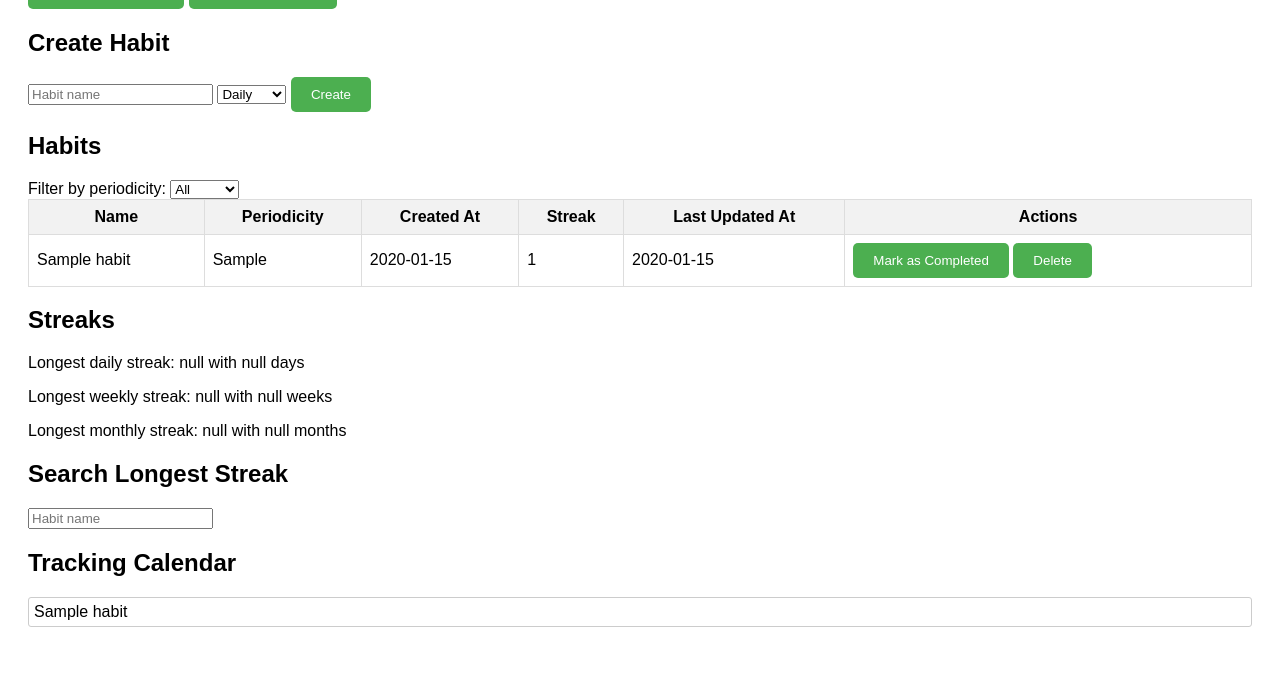
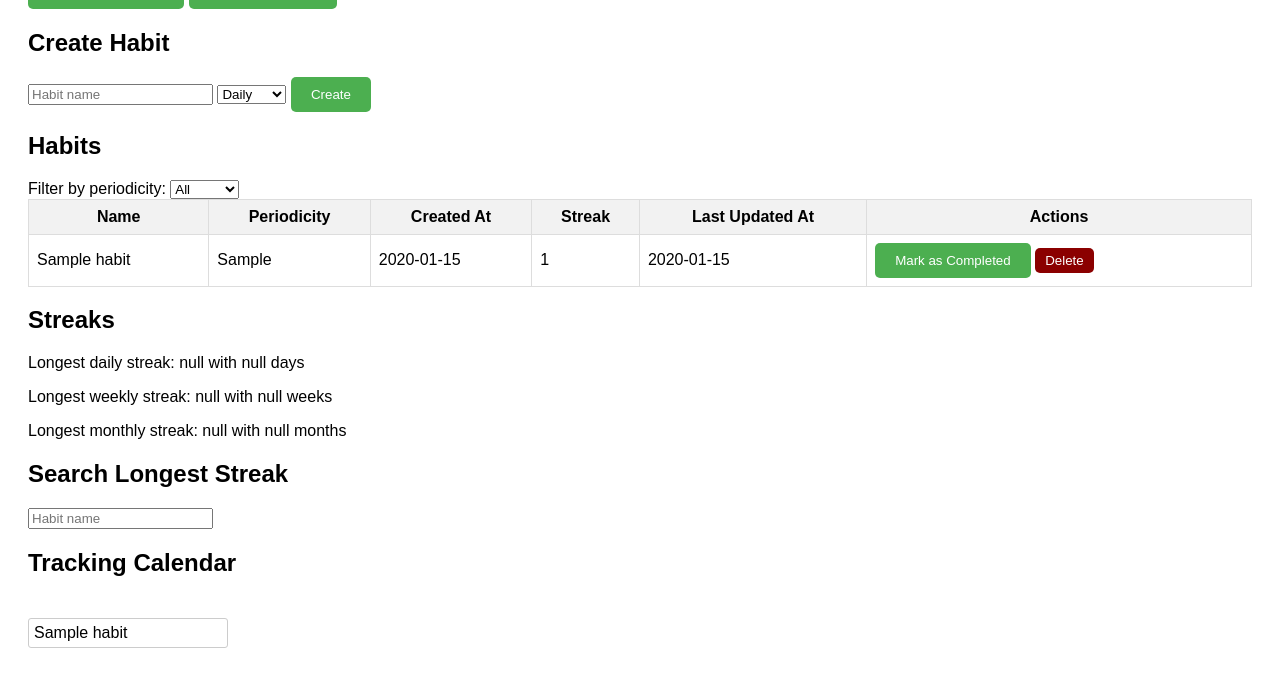
Before and after one commit to barroca8/Habit-Tracker-Web-App, a Flask app: page / in a window 1280 px wide. Shown: the part 134-831 px from the top of the page. Before the commit the page ends 761 px from the top, so only its background shows below. Run offline with Flask 3, Linux system fonts and the light colour scheme; tables that the repository leaves empty hold one stand-in row (values such as "Sample post"); data that the repository does not hold is empty.

Commit message:
tracking-calendar-side-to-side-and-visual-improvements

```diff
--- a/static/styles/style.css
+++ b/static/styles/style.css
@@ -30,9 +30,21 @@ button:hover {
     background-color: #45a049;
 }
 
+.delete-button {
+    background-color: #8B0000;
+    color: white;
+    border: none;
+    padding: 5px 10px;
+    cursor: pointer;
+}
+
+.delete-button:hover {
+    background-color: #B22222;
+}
+
 button:disabled {
-    background-color: #436b1b; /* Darker green */
-    cursor: not-allowed; /* Shows a forbidden sign on hover */
+    background-color: #436b1b;
+    cursor: not-allowed; /* shows a forbidden sign on hover */
 }
 
 .tracking-square {
@@ -106,3 +118,16 @@ button:disabled {
 .error-message{
     color: darkred
 }
+
+#tracking-calendar-container {
+    display: flex;
+}
+
+#habit-names-list {
+    margin-right: 20px; /* Adjust the space between the list and the calendar as needed */
+    width: 200px; /* Adjust the width as needed */
+}
+
+#tracking-calendar {
+    flex-grow: 1; /* This will make the calendar take the remaining space */
+}
--- a/templates/index.html
+++ b/templates/index.html
@@ -68,7 +68,7 @@
                 <td>${last_updated_at}</td>
                 <td>
                     ${buttonHTML}
-                    <button onclick="deleteHabit('${name}')">Delete</button>
+                    <button class="delete-button" onclick="deleteHabit('${name}')">Delete</button>
                 </td>
             `;
             tableBody.appendChild(row);
@@ -259,6 +259,8 @@
             if (response.ok) {
                 fetchHabits();
                 fetchStreaks();
+                // clear tracking calendar
+                document.getElementById('tracking-calendar').innerHTML = '';
             }
         }
 
@@ -327,8 +329,10 @@
     </div>
     <div>
         <h2>Tracking Calendar</h2>
-        <ul id="habit-names-list"></ul>
-        <div id="tracking-calendar"></div>
+        <div id="tracking-calendar-container">
+            <ul id="habit-names-list"></ul>
+            <div id="tracking-calendar"></div>
+        </div>
     </div>
 </body>
 </html>
```
